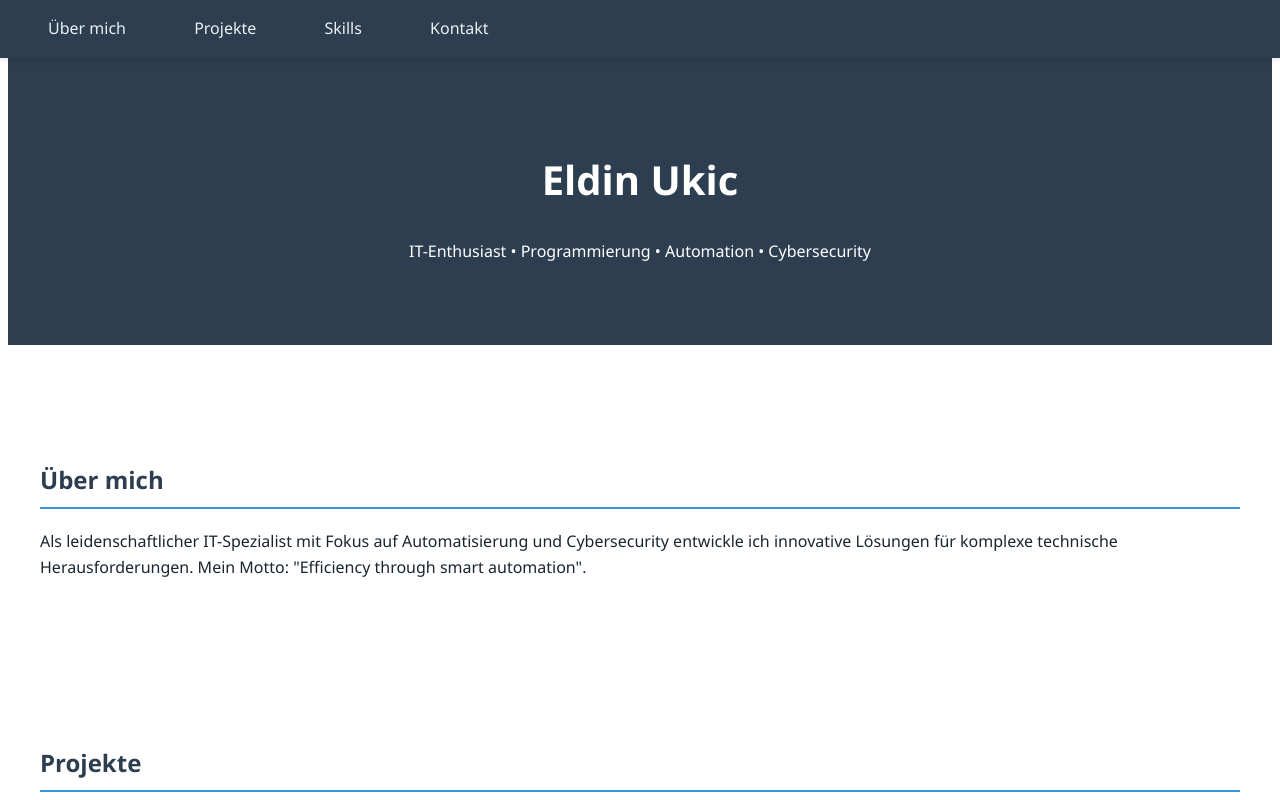
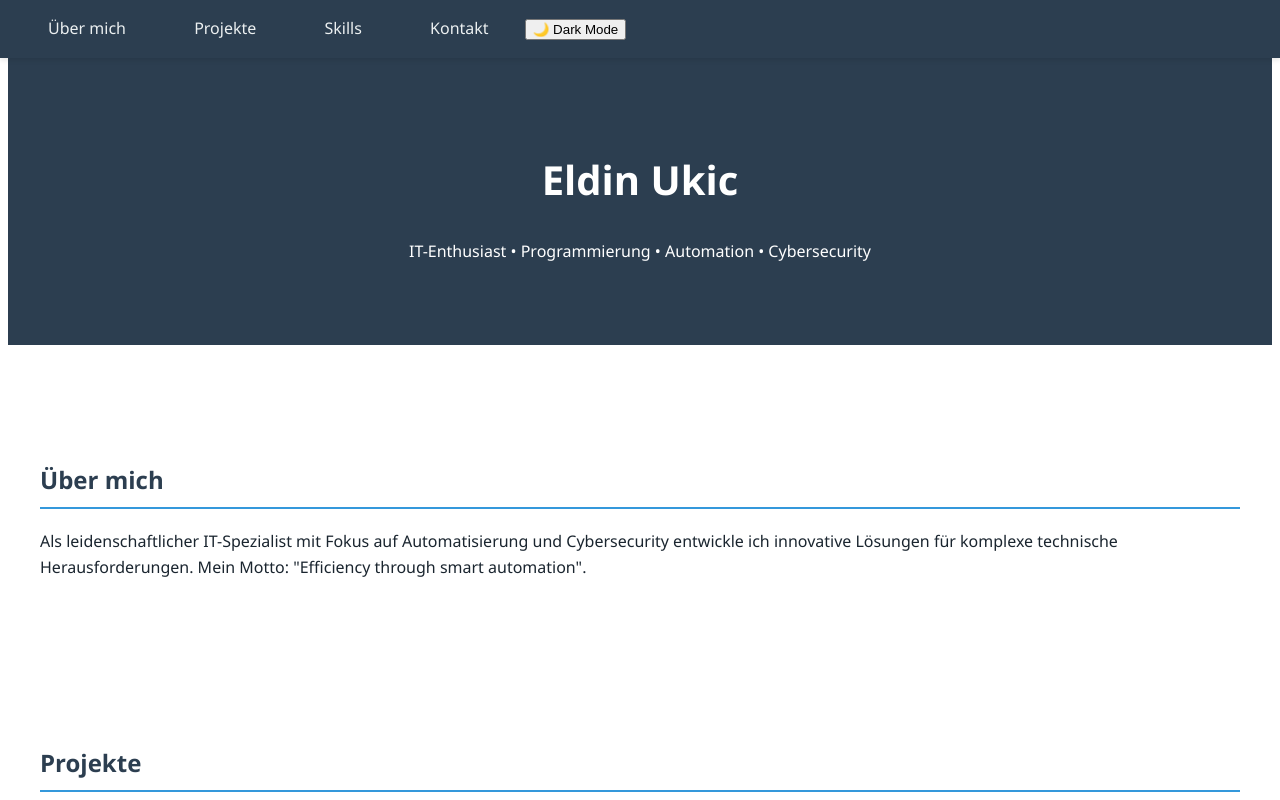
Before and after one commit to EldinUkic/EldinUkic.github.io, a plain HTML site: page index.html in a window 1280 px wide. Shown: the top 800 px of the page. Drawn offline with Linux system fonts and the light colour scheme.

Commit message:
Update index.html

```diff
--- a/index.html
+++ b/index.html
@@ -13,6 +13,8 @@
     <a href="#projects">Projekte</a>
     <a href="#skills">Skills</a>
     <a href="#contact">Kontakt</a>
+    <button id="toggle-theme">🌙 Dark Mode</button>
+
   </nav>
 
   <header>
```
